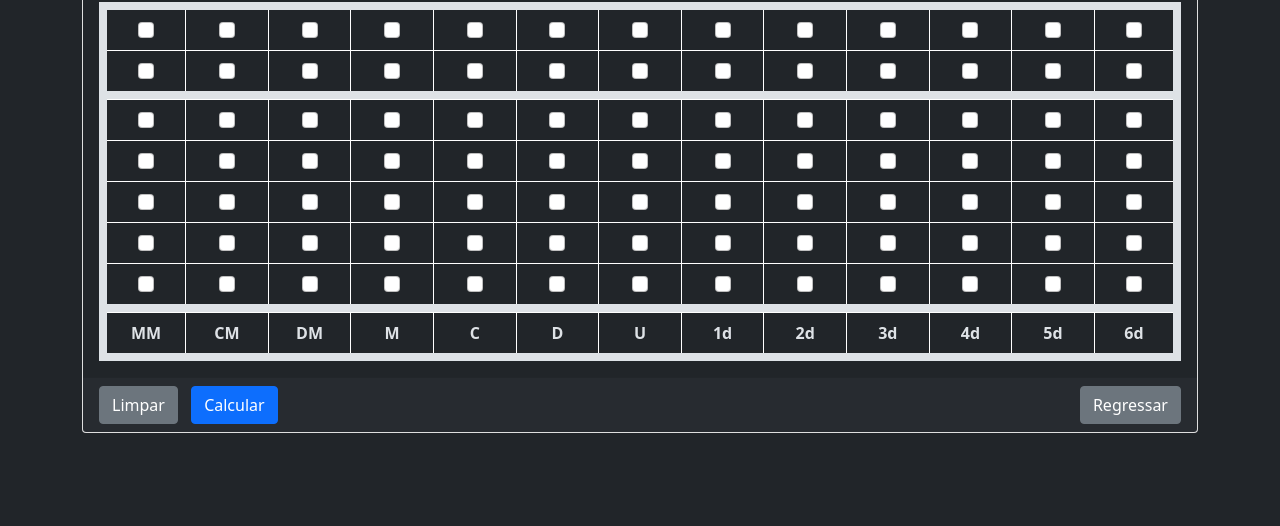
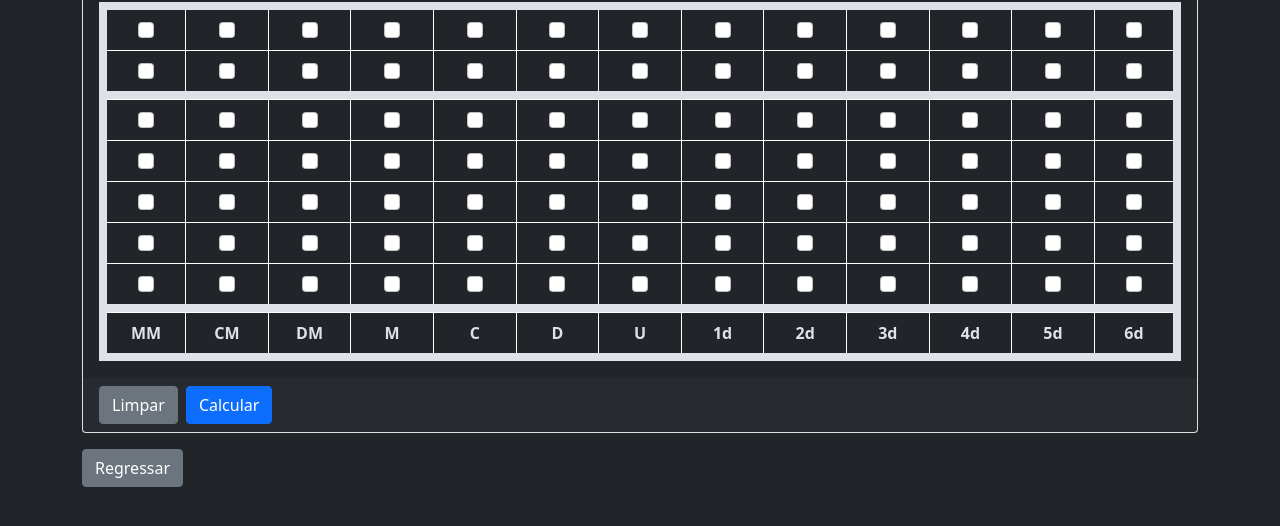
Before and after one commit to ricardogarciareis/Abacos, a plain HTML site: page abaco-chines.html in a window 1280 px wide. Shown: the part 82-608 px from the top of the page. Drawn offline with Linux system fonts and the light colour scheme.

Commit message:
Ajustes de botões

```diff
--- a/abaco-chines.html
+++ b/abaco-chines.html
@@ -152,21 +152,15 @@
                     </div>
                     <div class="card-footer">
                         <div class="row">
-                            <div class="col-1">
-                                <a href="#" class="btn btn-secondary" onclick="limpar();">Limpar</a>
-                            </div>
-                            <div class="col-1">
-                                <a href="#" class="btn btn-primary" onclick="calcular();">Calcular</a>
-                            </div>
-                            <div class="col-8">
+                            <div class="col d-flex">
+                                <a href="#" class="btn btn-secondary me-2" onclick="limpar();">Limpar</a>
+                                <a href="#" class="btn btn-primary me-3" onclick="calcular();">Calcular</a>
                                 <h5 class="mt-2" id="tot"></h5>
-                            </div>
-                            <div class="col-2 text-end">
-                                <a href="index.html" class="btn btn-secondary">Regressar</a>
                             </div>
                         </div>
                     </div>
                 </div>
+                <a href="index.html" class="btn btn-secondary mt-3">Regressar</a>
             </div>
         </div>
     </main>
```
Also changed, not shown: abaco-simples.html (+4 -10 lines).
